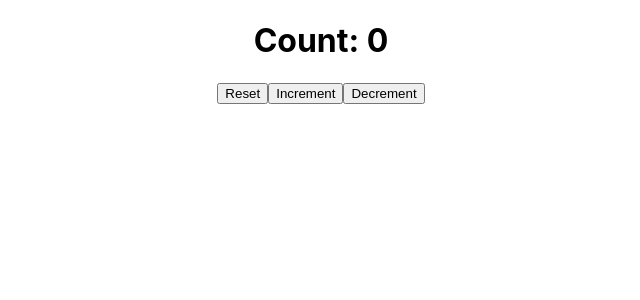
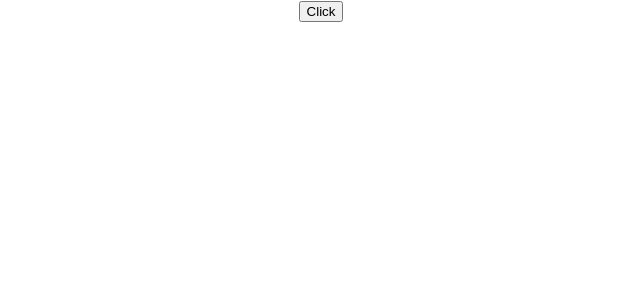
Before and after one commit to Krishnaprasad15/React-Hooks, a React (Create React App) app: page / in a window 1280 px wide. Shown: the top 300 px of the page, without its empty margins (319-959 px from the left). Built offline with nearby package versions, Linux system fonts and the light colour scheme.

Commit message:
useState in hooks

```diff
--- a/src/App.js
+++ b/src/App.js
@@ -1,13 +1,17 @@
 // import logo from './logo.svg';
 import './App.css';
+import ArrUseState from './Components/ArrUseState';
 // import Counter from './Components/Counter';
-import Counter1 from './Components/Counter1';
+// import Counter1 from './Components/Counter1';
+// import Counter2 from './Components/Counter2';
 
 function App() {
   return (
     <div className="App">
       {/* <Counter/> */}
-      <Counter1/>
+      {/* <Counter1/> */}
+      {/* <Counter2/> */}
+      <ArrUseState/>
     </div>
   );
 }
--- /dev/null
+++ b/src/Components/ArrUseState.js
@@ -0,0 +1,21 @@
+import React, {useState} from 'react'
+
+export default function ArrUseState() {
+    const [items,setItems]=useState([])
+    const update=()=>{
+        setItems([...items,{
+            id:items.length,
+            value: Math.floor(Math.random*10)+1
+        }])
+    }
+  return (
+    <div>
+      <button onClick={update}>Click</button>
+      <ul>
+        {
+            items.map(item=>(<li key={item.id}>{item.id} {item.value}</li>))
+        }
+      </ul>
+    </div>
+  )
+}
--- /dev/null
+++ b/src/Components/Counter2.js
@@ -0,0 +1,15 @@
+import React, {useState} from 'react'
+
+export default function Counter2() {
+    const [name,setName]=useState({firstname:'',lastname:''})
+  return (
+    <div>
+      <form>
+        <input type='text'  value={name.firstname} onChange={e=>setName({...name,firstname:e.target.value})}/>
+        <input type='text'  value={name.lastname} onChange={e=>setName({...name,lastname:e.target.value})}/>
+        <h1>your firstname is - {name.firstname}</h1>
+        <h1>your lastname is - {name.lastname}</h1>
+      </form>
+    </div>
+  )
+}
```
